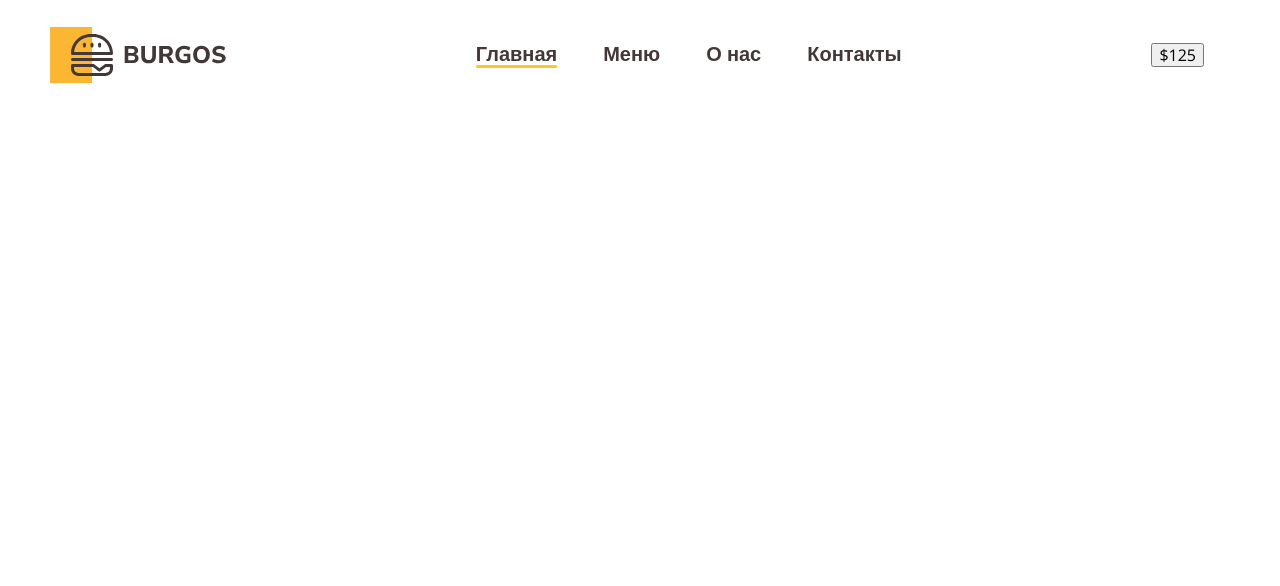
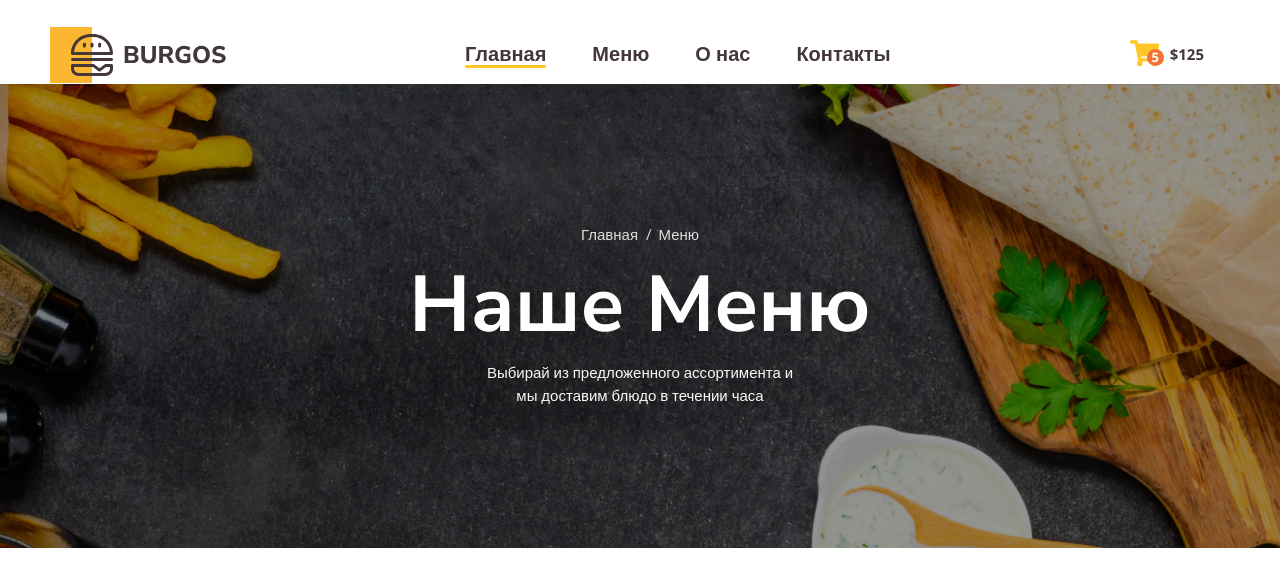
Before and after one commit to Fr4t0s/Module01-Burger, a plain HTML site: page index.html in a window 1280 px wide. Drawn offline with nearby package versions, Linux system fonts and the light colour scheme.

Commit message:
Add styles

```diff
--- a/index.html
+++ b/index.html
@@ -1,5 +1,5 @@
 <!DOCTYPE html>
-<html lang="en">
+<html lang="ru">
 <head>
     <meta charset="UTF-8">
     <meta http-equiv="X-UA-Compatible" content="IE=edge">
@@ -24,9 +24,26 @@
                         <li> <a href="#">Контакты</a></li>
                     </ul>
                 </nav>
-                <button type="button">$125</button>
+                <button type="button" class="button">
+                    <span class="button-item">
+                        <img src="images/cart.svg" alt="Корзина">
+                        <span class="button-count">5</span>
+                    </span>
+                   <span class="button-text">$125</span>
+                </button>
             </div>
         </div>
     </header>
+    <div class="bg">
+        <div class="container">
+            <ul class="breadcrumbs">
+                <li><a href="#">Главная</a></li>
+                <li><a href="#">Меню</a></li>
+            </ul>
+            <h1 class="title"> Наше Меню</h1>
+            <p class="description">Выбирай из предложенного ассортимента и мы доставим блюдо в течении часа</p>
+        </div>
+
+    </div>
 </body>
 </html>
--- a/styles/main.css
+++ b/styles/main.css
@@ -46,3 +46,77 @@ body {
 .header-nav a.active::after {
     background: #FFC725;
 }
+.button {
+    display: flex;
+     align-items: center;
+    background-color: transparent;
+     border: none;
+    padding: 0;
+    gap: 10px;
+}
+.button-item {
+position: relative;
+}
+.button-count {
+    font-weight: 700;
+    font-size: 13px;
+    color: #FFFFFF;
+    background: #F37335;
+    width: 17px;
+    height: 17px;
+    text-align: center;
+    border-radius: 100%;
+    position: absolute;
+    line-height: 1.3;
+    bottom: 4px;
+    right: -4px;
+}
+.button-text {
+    color: #443737;
+    font-weight: 700;
+    font-size: 15px;
+}
+.bg {
+    text-align: center;
+    color: #FFFFFF;
+    background-image: url(/images/bg.jpg);
+    background-size: cover;
+    background-position: center center;
+    padding: 142px 0;
+}
+.breadcrumbs {
+    padding-left: 0;
+    margin-top: 0;
+    list-style-type: none;
+    display: flex;
+    justify-content: center;
+    gap: 15px;
+}
+.breadcrumbs a {
+    color: #DEDEDE;
+    font-size: 15px;
+    font-family: 'Open Sans', sans-serif;
+    text-decoration: none;
+}
+.breadcrumbs a::before {
+    content: '/';
+    position: relative;
+    left: -7px;
+}
+.breadcrumbs li:first-child a::before {
+    display: none;
+}
+.title {
+    font-weight: 700;
+    font-size: 79px;
+    margin-top: 10px;
+    margin-bottom: 10px;
+}
+.description {
+    font-size: 15px;
+    line-height: 1.5;
+    font-family: 'Open Sans', sans-serif;
+    color: #FAF9F9;
+    max-width: 320px;
+    margin: 0 auto;
+}
```
Also changed, not shown: images/bg.jpg (added), images/cart.svg (added). Lines whose indentation alone changed are shown as unchanged.
